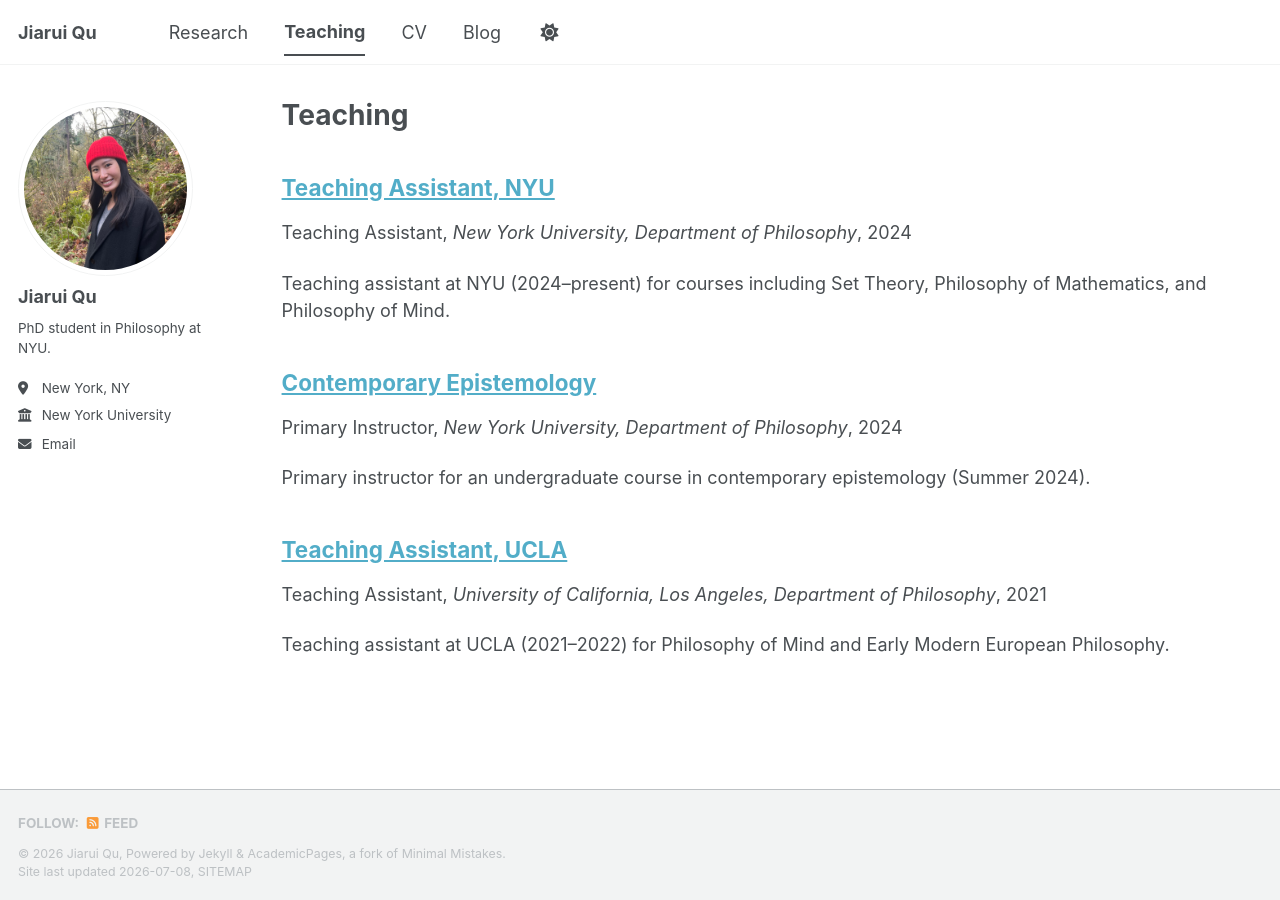
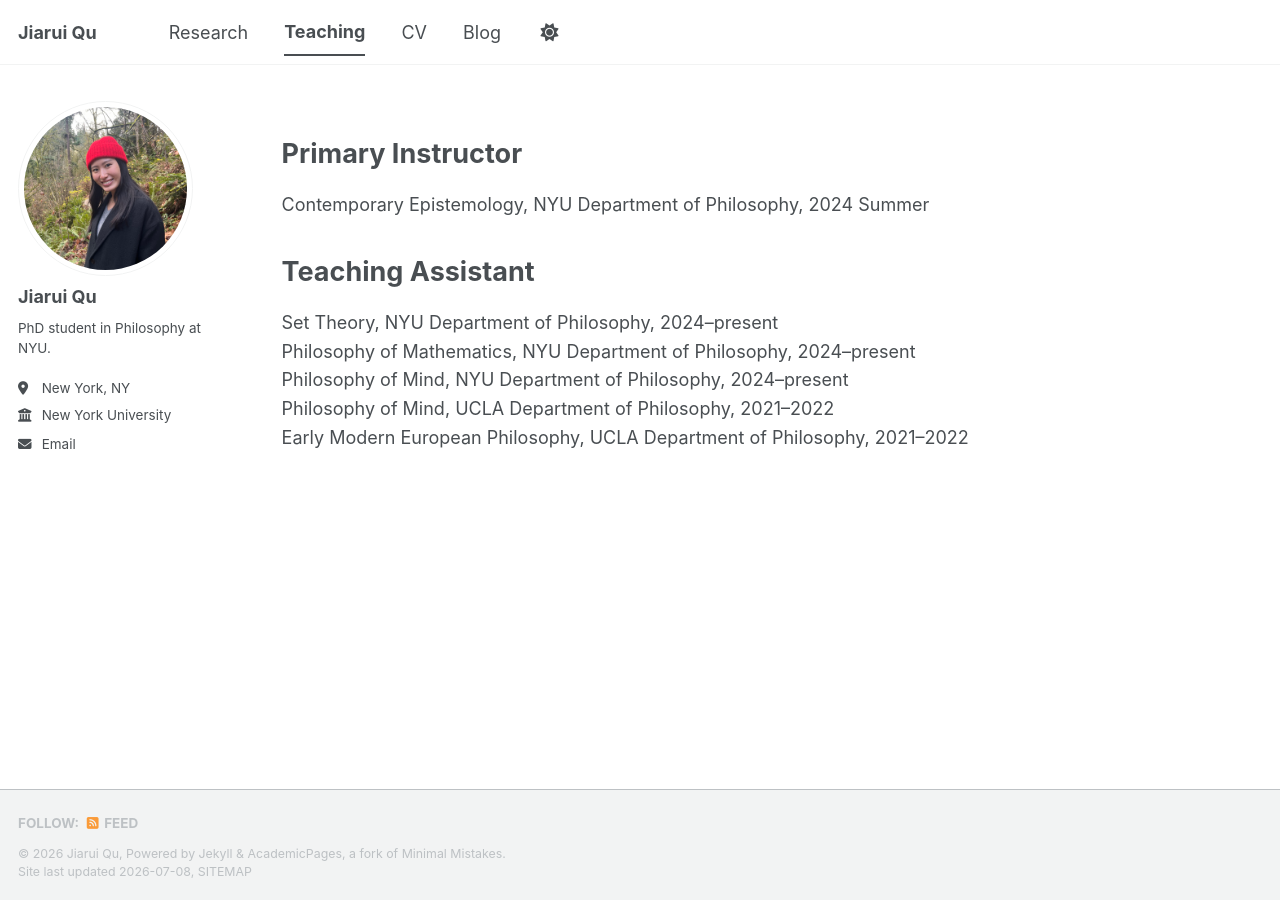
Before and after one commit to jiaruiqu/jiaruiqu.github.io, a Jekyll site: the page built from _pages/teaching.html, in a window 1280 px wide. Built offline with Jekyll 4.4.1, drawn with Linux system fonts in a browser that asks for light colours; a style sheet for code colours, icons or effects is not loaded.

Commit message:
Reshape Research/Teaching pages; unify heading & body font sizes
- Hide page title when a page sets none (archive layout)
- Research: drop title + intro, keep Works in preparation only
- Teaching: drop title, two sections (Primary Instructor, Teaching Assistant)
- Remove now-unused _teaching collection files
- Add CSS overrides: all headings one size, all body text one size

Co-Authored-By: Claude Opus 4.8 <noreply@anthropic.com>

```diff
--- a/_layouts/archive.html
+++ b/_layouts/archive.html
@@ -17,7 +17,9 @@ layout: default
 
   <div class="archive">
     {% unless page.header.overlay_color or page.header.overlay_image %}
-      <h1 class="page__title">{{ page.title }}</h1>
+      {% if page.title %}
+        <h1 class="page__title">{{ page.title }}</h1>
+      {% endif %}
     {% endunless %}
     {{ content }}
   </div>
--- a/_pages/publications.html
+++ b/_pages/publications.html
@@ -1,13 +1,10 @@
 ---
 layout: archive
-title: "Research"
 permalink: /publications/
 author_profile: true
 ---
 
 {% include base_path %}
-
-<p>I work primarily on the philosophy of mind, the philosophy of science, and epistemology. Within philosophy of mind, I am interested in the structure of our mental representations and computations. Within philosophy of science and epistemology, I am interested in the reliability of our statistical methods, especially ones that underlie computational modeling in contemporary data-driven science.</p>
 
 <h2>Works in preparation</h2>
 
--- a/_pages/teaching.html
+++ b/_pages/teaching.html
@@ -1,12 +1,19 @@
 ---
 layout: archive
-title: "Teaching"
 permalink: /teaching/
 author_profile: true
 ---
 
 {% include base_path %}
 
-{% for post in site.teaching reversed %}
-  {% include archive-single.html %}
-{% endfor %}
+<h2>Primary Instructor</h2>
+
+<p>Contemporary Epistemology, NYU Department of Philosophy, 2024 Summer</p>
+
+<h2>Teaching Assistant</h2>
+
+<p>Set Theory, NYU Department of Philosophy, 2024&ndash;present<br>
+Philosophy of Mathematics, NYU Department of Philosophy, 2024&ndash;present<br>
+Philosophy of Mind, NYU Department of Philosophy, 2024&ndash;present<br>
+Philosophy of Mind, UCLA Department of Philosophy, 2021&ndash;2022<br>
+Early Modern European Philosophy, UCLA Department of Philosophy, 2021&ndash;2022</p>
--- a/_teaching/2021-ucla-ta.md
+++ /dev/null
@@ -1,11 +0,0 @@
----
-title: "Teaching Assistant, UCLA"
-collection: teaching
-type: "Teaching Assistant"
-permalink: /teaching/2021-ucla-ta
-venue: "University of California, Los Angeles, Department of Philosophy"
-date: 2021-09-01
-location: "Los Angeles, CA"
----
-
-Teaching assistant at UCLA (2021–2022) for Philosophy of Mind and Early Modern European Philosophy.
--- a/_teaching/2024-nyu-ta.md
+++ /dev/null
@@ -1,11 +0,0 @@
----
-title: "Teaching Assistant, NYU"
-collection: teaching
-type: "Teaching Assistant"
-permalink: /teaching/2024-nyu-ta
-venue: "New York University, Department of Philosophy"
-date: 2024-09-01
-location: "New York, NY"
----
-
-Teaching assistant at NYU (2024–present) for courses including Set Theory, Philosophy of Mathematics, and Philosophy of Mind.
--- a/_teaching/2024-summer-epistemology.md
+++ /dev/null
@@ -1,11 +0,0 @@
----
-title: "Contemporary Epistemology"
-collection: teaching
-type: "Primary Instructor"
-permalink: /teaching/2024-summer-epistemology
-venue: "New York University, Department of Philosophy"
-date: 2024-06-01
-location: "New York, NY"
----
-
-Primary instructor for an undergraduate course in contemporary epistemology (Summer 2024).
--- a/assets/css/main.scss
+++ b/assets/css/main.scss
@@ -37,3 +37,29 @@
     "layout/sidebar",
     "layout/json_cv"
 ;
+
+/* ---------------------------------------------------------------------------
+ * Custom typography overrides
+ * Goal: every heading (including each page's title) is one size, and all
+ * body text is one size. Keeps the page calm and consistent across tabs.
+ * ------------------------------------------------------------------------- */
+
+/* Headings — page titles and in-content headings all share one size */
+.page__title,
+.archive__item-title,
+.archive h1, .archive h2, .archive h3, .archive h4, .archive h5, .archive h6,
+.page__content h1, .page__content h2, .page__content h3,
+.page__content h4, .page__content h5, .page__content h6 {
+  font-size: 1.5rem !important;
+  line-height: 1.4;
+  font-weight: 700;
+  margin-top: 1.25em;
+  margin-bottom: 0.5em;
+}
+
+/* Body text — paragraphs, list items, and links in content all share one size */
+.archive p, .archive li, .archive a,
+.page__content, .page__content p, .page__content li, .page__content a {
+  font-size: 1rem !important;
+  line-height: 1.6;
+}
```
